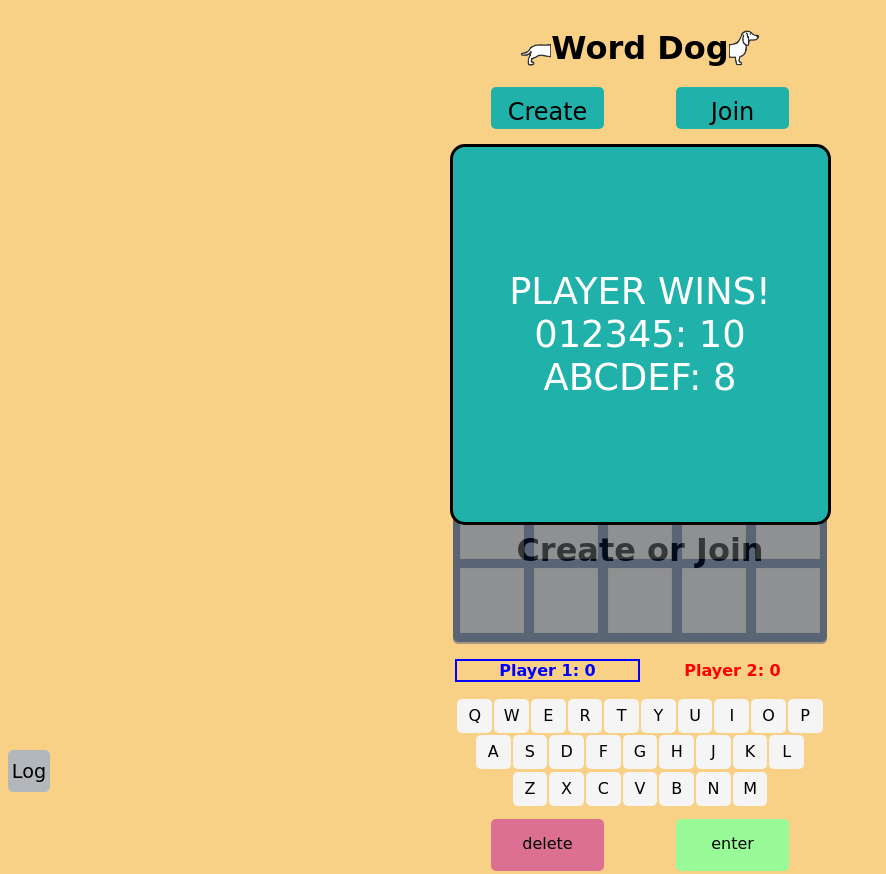
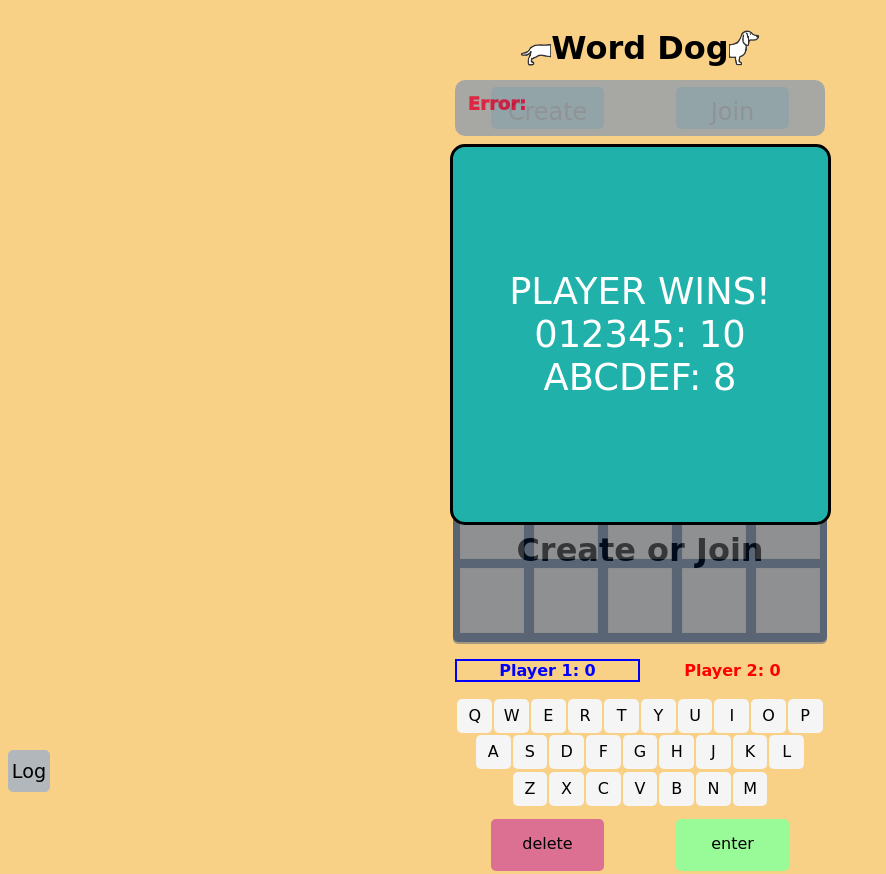
Before and after one commit to Jake-Knox/online-word-game, a website with bundled scripts: page public/index.html in a window 1280 px wide. Shown: the top 874 px of the page, without its empty margins (0-886 px from the left). Built offline with nearby package versions, Linux system fonts and the light colour scheme; files whose address does not match are found by name; a web font is replaced by a local one.

Commit message:
start of work on error log

```diff
--- a/public/app.js
+++ b/public/app.js
@@ -136,6 +136,9 @@ const playerWinsText = document.getElementById("player-wins");
 const p1FinalPointsTxt = document.getElementById("p1-final-points");
 const p2FinalPointsTxt = document.getElementById("p2-final-points");
 
+const errorLog = document.getElementById("error-log");
+const errorText = document.getElementById("error-text");
+
 //
 // game setup
 //
@@ -156,6 +159,8 @@ let lastTileUsed = null;
 
 endGameScreen.style.visibility = ("hidden");
 
+// errorLog.style.visibility = ("hidden");
+errorLog.style.visibility = ("visible");
 
 
 const resetMove = () => {
--- a/public/index.html
+++ b/public/index.html
@@ -15,6 +15,11 @@
             <h1>Word Dog</h1>
             <img class="dog_img" src="images/dog_2_crop_3.png" alt="dachsund right head side">
         </div>
+
+        <div id="error-log">
+            <p id="error-text">Error:</p>
+        </div>
+
         <div id="online-buttons">
             <div id="btn-create" class="join-create-button">Create</div>
             <div id="btn-join" class="join-create-button">Join</div>
--- a/public/styles.css
+++ b/public/styles.css
@@ -172,6 +172,30 @@ body{
     margin-left: 3vh;
 }
 
+#error-log{
+    position: absolute;
+
+    top: 10vh;
+    width: 370px;
+    height: 7vh;
+
+    background-color: #9fa3a7;
+    opacity: 0.9;
+    border-radius: 10px;
+
+    display: flex;
+    flex-direction: row;
+    justify-content: flex-start;
+    align-items: flex-start;
+}
+#error-text{
+    padding: 1vw;
+    opacity: 1;
+    font-size: large;
+    color: crimson;
+    font-weight: 1000;
+
+}
 
 #waiting-screen{
 
```
